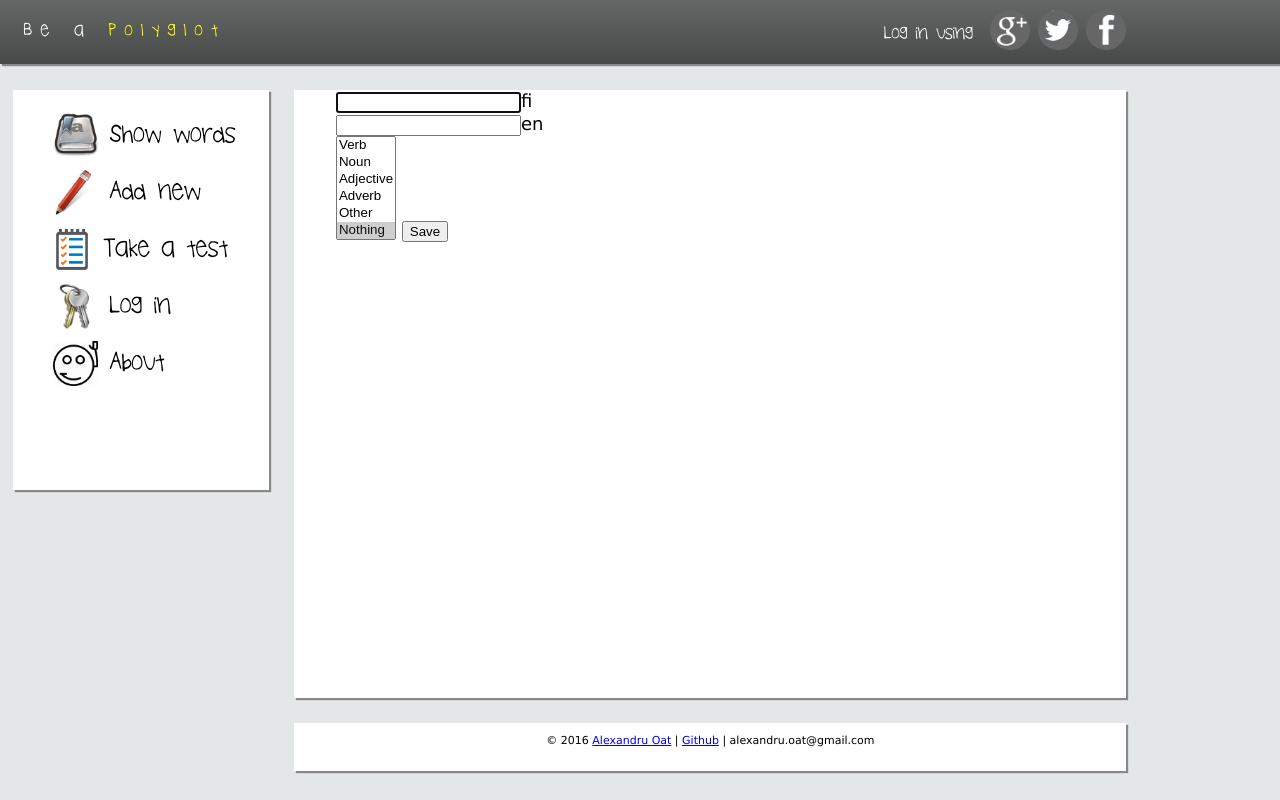
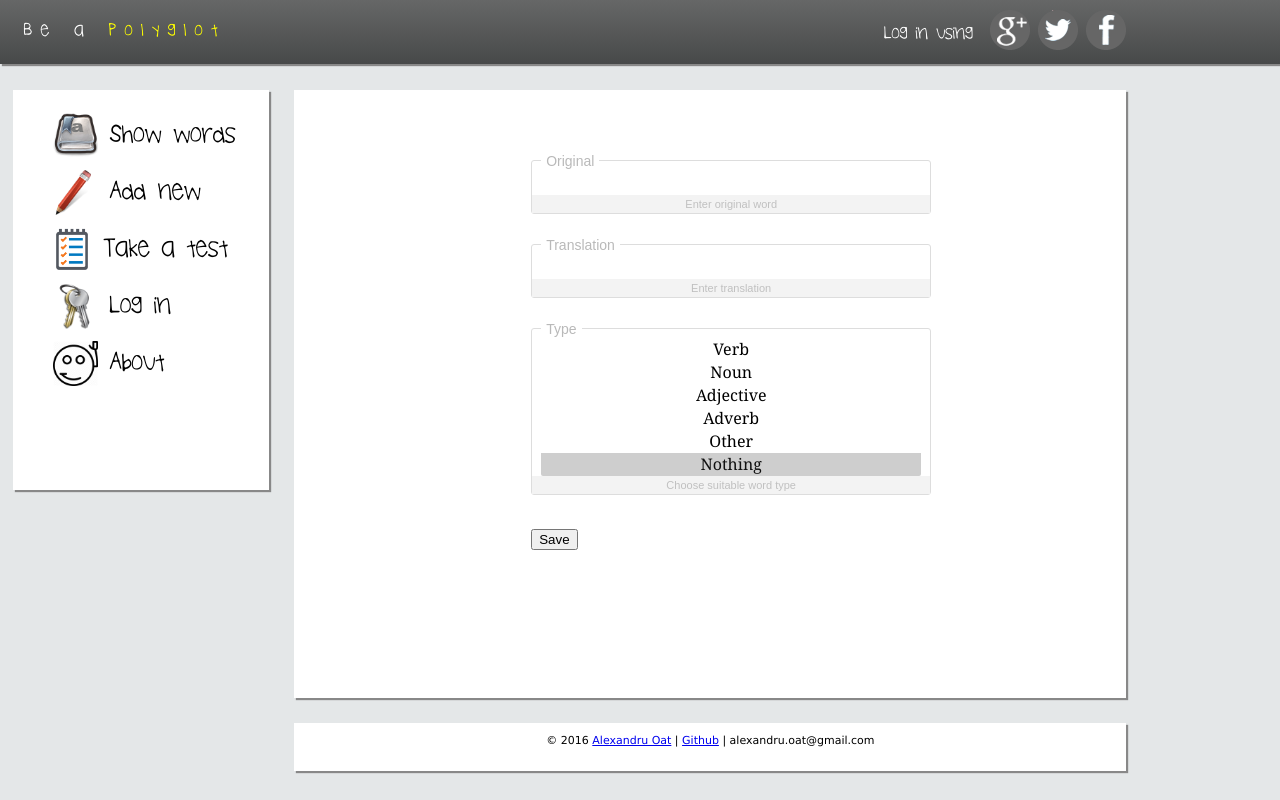
Before and after one commit to midnitehighways/lang-memorize, a Django app: a page that uses templates/sanat/insert_form.html in a window 1280 px wide. Run offline with Django 3.2, Linux system fonts and the light colour scheme.

Commit message:
Add CSS for -add new word- form

```diff
--- a/sanat/views.py
+++ b/sanat/views.py
@@ -18,8 +18,6 @@ def index(request):
 
 def insert_form(request):
 	if request.method == 'POST':
-		# userr = request.user
-		# social = userr.social_auth.get(provider='twitter')
 		# userid = request.user.social_auth.get().id
 		form = WordForm(request.POST)
 		if form.is_valid():
@@ -27,10 +25,9 @@ def insert_form(request):
 			word.fi = form.cleaned_data['fi']
 			word.en = form.cleaned_data['en']
 			word.tyyppi = form.cleaned_data['tyyppi']
-			# word.user = userr
-			word.user = request.user
+			if request.user.is_authenticated():				# possibility to add words anonymously
+				word.user = request.user
 			# word.userid = request.user.social_auth.get().id
-			# word.useruid = request.user.social_auth.get().uid
 			word.save()
 			return HttpResponseRedirect('/')
 		#else:
--- a/static/css/main.css
+++ b/static/css/main.css
@@ -440,3 +440,109 @@ ul {
 	text-decoration: none;
 	vertical-align: middle;
 }
+
+/* input form */
+
+.form-style-7{
+    max-width:400px;
+    margin:50px auto;
+    background:#fff;
+    border-radius:2px;
+    padding:20px;
+    font-family: Georgia, "Times New Roman", Times, serif;
+}
+/*.form-style-7 h1{
+    display: block;
+    text-align: center;
+    padding: 0;
+    margin: 0px 0px 20px 0px;
+    color: #5C5C5C;
+    font-size:x-large;
+}*/
+.form-style-7 ul{
+    list-style:none;
+    padding:0;
+    margin:0;
+}
+.form-style-7 li{
+    display: block;
+    padding: 9px;
+    border:1px solid #DDDDDD;
+    margin-bottom: 30px;
+    border-radius: 3px;
+}
+/*.form-style-7 li:last-child{
+    border:none;
+    margin-bottom: 0px;
+    text-align: center;
+}*/
+.form-style-7 li > label{
+    display: block;
+    float: left;
+    margin-top: -19px;
+    background: #FFFFFF;
+    height: 14px;
+    padding: 2px 5px 2px 5px;
+    color: #B9B9B9;
+    font-size: 14px;
+    overflow: hidden;
+    font-family: Arial, Helvetica, sans-serif;
+}
+.form-style-7 input,
+.form-style-7 select
+{
+    box-sizing: border-box;
+    -webkit-box-sizing: border-box;
+    -moz-box-sizing: border-box;
+    width: 100%;
+    display: block;
+    outline: none;
+    border: none;
+    /*height: 25px;*/
+    line-height: 25px;
+    font-size: 16px;
+    padding: 0;
+    font-family: Georgia, "Times New Roman", Times, serif;
+    text-align: center;
+}
+/*.form-style-7 input[type="text"]:focus,
+.form-style-7 input[type="date"]:focus,
+.form-style-7 input[type="datetime"]:focus,
+.form-style-7 input[type="email"]:focus,
+.form-style-7 input[type="number"]:focus,
+.form-style-7 input[type="search"]:focus,
+.form-style-7 input[type="time"]:focus,
+.form-style-7 input[type="url"]:focus,
+.form-style-7 input[type="password"]:focus,
+.form-style-7 textarea:focus,
+.form-style-7 select:focus
+{
+}*/
+.form-style-7 li > span{
+    background: #F3F3F3;
+    display: block;
+    padding: 3px;
+    margin: 0 -9px -9px -9px;
+    text-align: center;
+    color: #C0C0C0;
+    font-family: Arial, Helvetica, sans-serif;
+    font-size: 11px;
+}
+/*.form-style-7 textarea{
+    resize:none;
+}
+.form-style-7 input[type="submit"],
+.form-style-7 input[type="button"]{
+    background: #2471FF;
+    border: none;
+    padding: 10px 20px 10px 20px;
+    border-bottom: 3px solid #5994FF;
+    border-radius: 3px;
+    color: #D2E2FF;
+}
+.form-style-7 input[type="submit"]:hover,
+.form-style-7 input[type="button"]:hover{
+    background: #6B9FFF;
+    color:#fff;
+}
+*/
--- a/templates/sanat/insert_form.html
+++ b/templates/sanat/insert_form.html
@@ -5,9 +5,21 @@
 <div class="content">
 	<div class="text-content">
 		<!-- <a href="{% url 'index' %}" >click to go back</a> -->
-			<form method="POST">{% csrf_token %}
-		       	<input type="text" name="fi" id="fi" autofocus>fi</input><br />
-		       	<input type="text" name="en" id="en">en</input><br />
+			<form method="POST" class="form-style-7">{% csrf_token %}
+		       	<ul>
+					<li>
+					    <label for="name">Original</label>
+					    <input type="text" name="fi" id="fi"maxlength="100" autofocus />
+					    <span>Enter original word</span>
+					</li>
+					<li>
+					    <label for="name">Translation</label>
+					    <input type="text" name="en" id="en" maxlength="100" />
+					    <span>Enter translation</span>
+					</li>
+
+					<li>
+				    	<label for="name">Type</label>
 				    	<select name="tyyppi" id="tyyppi" size="6">
 					  		<option value="V">Verb</option>
 							<option value="S">Noun</option>
@@ -16,7 +28,12 @@
 							<option value="M">Other</option>
 							<option value="E" selected="selected">Nothing</option>
 						</select>
+						<span>Choose suitable word type</span>
+					</li>
+				</ul>
+
 		    	<button type="submit">Save</button>
+
 		    </form>
 	</div>
 </div>
```
Lines whose indentation alone changed are shown as unchanged.
